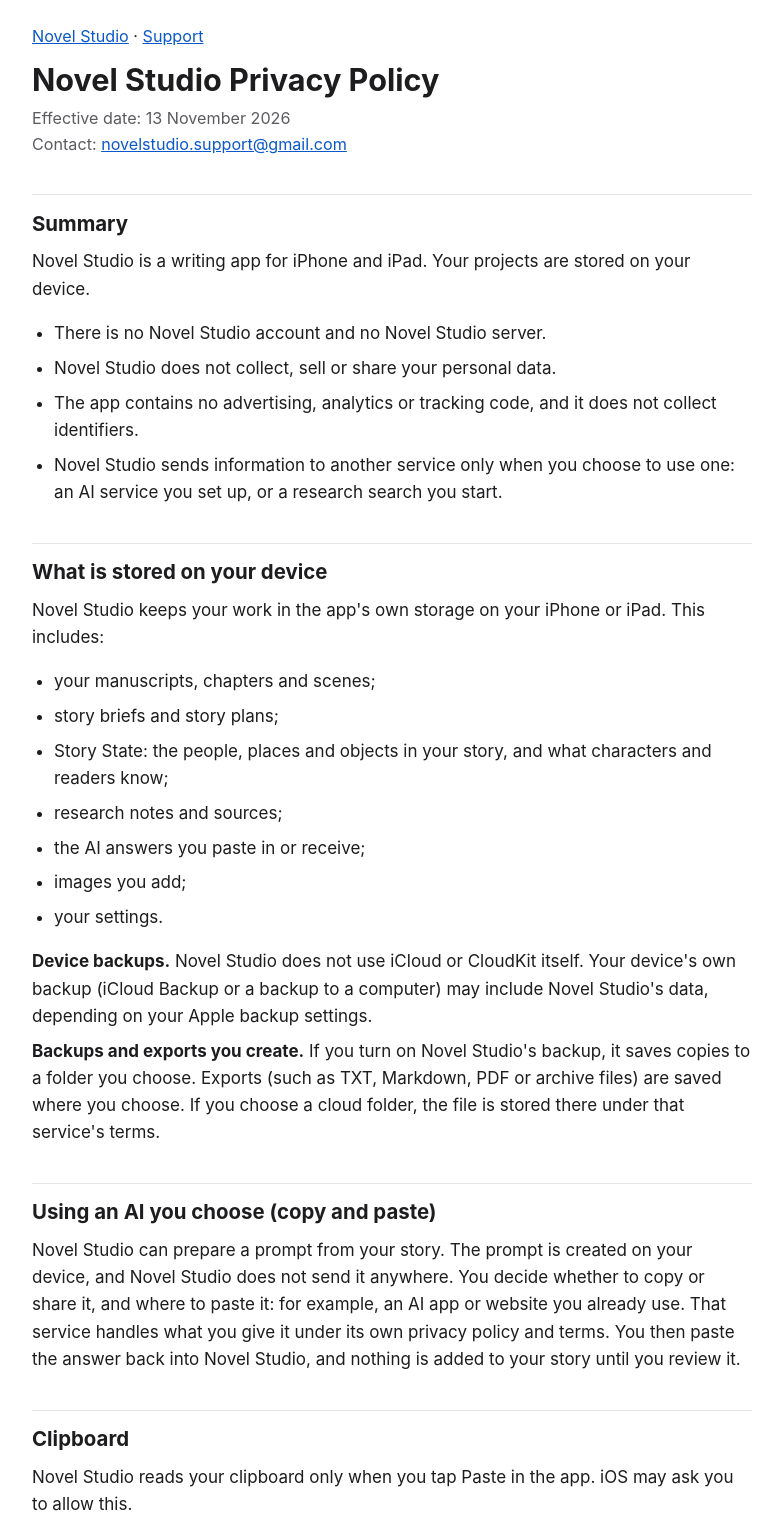
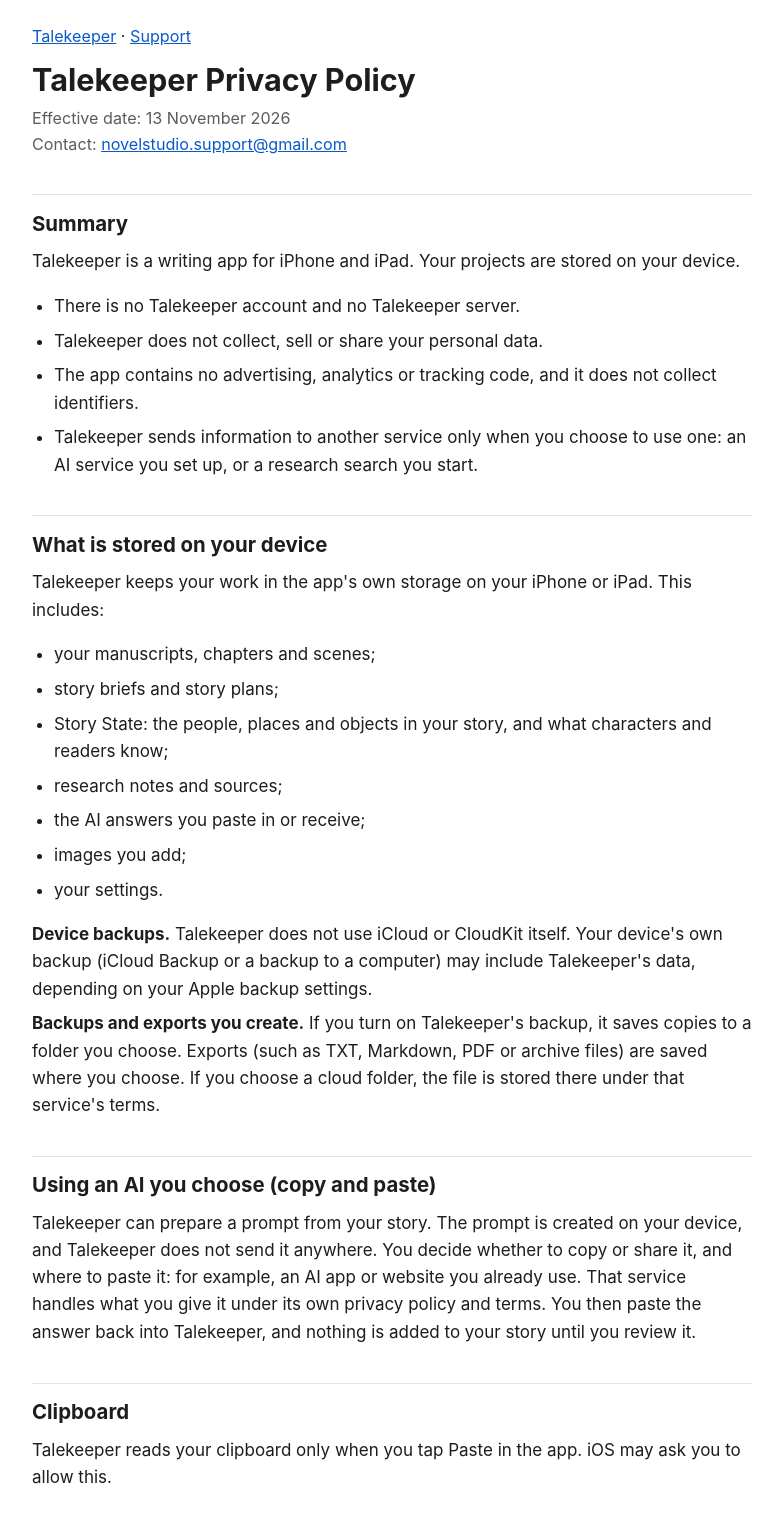
Before and after one commit to Talekeeper-app/talekeeper-app.github.io, a plain HTML site: page privacy/index.html in a window 1280 px wide. Shown: the top 1521 px of the page, without its empty margins (248-1031 px from the left). Drawn offline with Linux system fonts and the light colour scheme.

Commit message:
Update privacy policy for Talekeeper app

```diff
--- a/privacy/index.html
+++ b/privacy/index.html
@@ -3,8 +3,8 @@
 <head>
 <meta charset="utf-8">
 <meta name="viewport" content="width=device-width, initial-scale=1">
-<title>Novel Studio — Privacy Policy</title>
-<meta name="description" content="Privacy Policy for Novel Studio, a writing app for iPhone and iPad.">
+<title>Talekeeper — Privacy Policy</title>
+<meta name="description" content="Privacy Policy for Talekeeper, a writing app for iPhone and iPad.">
 <style>
   :root { color-scheme: light dark; --text: #1d1d1f; --muted: #5b5b60; --bg: #ffffff; --line: #e3e3e8; --link: #0a58ca; }
   @media (prefers-color-scheme: dark) { :root { --text: #f2f2f7; --muted: #b0b0b8; --bg: #111114; --line: #2c2c30; --link: #7ab0ff; } }
@@ -22,22 +22,22 @@
 </head>
 <body>
 <main>
-<nav><a href="../">Novel Studio</a> · <a href="../support/">Support</a></nav>
-<h1>Novel Studio Privacy Policy</h1>
+<nav><a href="../">Talekeeper</a> · <a href="../support/">Support</a></nav>
+<h1>Talekeeper Privacy Policy</h1>
 <p class="meta">Effective date: 13 November 2026<br>Contact: <a href="mailto:novelstudio.support@gmail.com">novelstudio.support@gmail.com</a></p>
 
 <h2>Summary</h2>
-<p>Novel Studio is a writing app for iPhone and iPad. Your projects are stored on your device.</p>
+<p>Talekeeper is a writing app for iPhone and iPad. Your projects are stored on your device.</p>
 <ul>
-  <li>There is no Novel Studio account and no Novel Studio server.</li>
-  <li>Novel Studio does not collect, sell or share your personal data.</li>
+  <li>There is no Talekeeper account and no Talekeeper server.</li>
+  <li>Talekeeper does not collect, sell or share your personal data.</li>
   <li>The app contains no advertising, analytics or tracking code, and it does not collect identifiers.</li>
-  <li>Novel Studio sends information to another service only when you choose to use one: an AI service you set up, or
+  <li>Talekeeper sends information to another service only when you choose to use one: an AI service you set up, or
     a research search you start.</li>
 </ul>
 
 <h2>What is stored on your device</h2>
-<p>Novel Studio keeps your work in the app's own storage on your iPhone or iPad. This includes:</p>
+<p>Talekeeper keeps your work in the app's own storage on your iPhone or iPad. This includes:</p>
 <ul>
   <li>your manuscripts, chapters and scenes;</li>
   <li>story briefs and story plans;</li>
@@ -47,29 +47,29 @@
   <li>images you add;</li>
   <li>your settings.</li>
 </ul>
-<p><strong>Device backups.</strong> Novel Studio does not use iCloud or CloudKit itself. Your device's own backup (iCloud
-Backup or a backup to a computer) may include Novel Studio's data, depending on your Apple backup settings.</p>
-<p><strong>Backups and exports you create.</strong> If you turn on Novel Studio's backup, it saves copies to a folder you
+<p><strong>Device backups.</strong> Talekeeper does not use iCloud or CloudKit itself. Your device's own backup (iCloud
+Backup or a backup to a computer) may include Talekeeper's data, depending on your Apple backup settings.</p>
+<p><strong>Backups and exports you create.</strong> If you turn on Talekeeper's backup, it saves copies to a folder you
 choose. Exports (such as TXT, Markdown, PDF or archive files) are saved where you choose. If you choose a cloud folder,
 the file is stored there under that service's terms.</p>
 
 <h2>Using an AI you choose (copy and paste)</h2>
-<p>Novel Studio can prepare a prompt from your story. The prompt is created on your device, and Novel Studio does not
+<p>Talekeeper can prepare a prompt from your story. The prompt is created on your device, and Talekeeper does not
 send it anywhere. You decide whether to copy or share it, and where to paste it: for example, an AI app or website you
 already use. That service handles what you give it under its own privacy policy and terms. You then paste the answer
-back into Novel Studio, and nothing is added to your story until you review it.</p>
+back into Talekeeper, and nothing is added to your story until you review it.</p>
 
 <h2>Clipboard</h2>
-<p>Novel Studio reads your clipboard only when you tap Paste in the app. iOS may ask you to allow this.</p>
+<p>Talekeeper reads your clipboard only when you tap Paste in the app. iOS may ask you to allow this.</p>
 
 <h2>Optional AI on your own computer</h2>
-<p>If you set up an AI server on your own computer (for example a Mac on your local network), Novel Studio sends the
-text needed for an AI task you start to that server only. Novel Studio never switches to a cloud AI service on its own.</p>
+<p>If you set up an AI server on your own computer (for example a Mac on your local network), Talekeeper sends the
+text needed for an AI task you start to that server only. Talekeeper never switches to a cloud AI service on its own.</p>
 
 <h2>Optional cloud AI with your own key</h2>
 <p>You can connect a cloud AI provider using your own account and API key. If you do:</p>
 <ul>
-  <li>Novel Studio sends that provider the content needed for an AI task <strong>you start</strong>: your instructions
+  <li>Talekeeper sends that provider the content needed for an AI task <strong>you start</strong>: your instructions
     and the related parts of your story.</li>
   <li>It asks for your permission before it first sends anything to a provider. It never sends story content from
     projects you mark Private or Offline, and it never falls back to a cloud provider automatically.</li>
@@ -94,32 +94,32 @@ text needed for an AI task you start to that server only. Novel Studio never swi
 policies.</p>
 
 <h2>Photos and files</h2>
-<p>Images you add are chosen with the system picker, so Novel Studio does not need access to your whole photo library.
+<p>Images you add are chosen with the system picker, so Talekeeper does not need access to your whole photo library.
 Images are stored with location and other private metadata removed. Imports read only the files you choose.</p>
 
 <h2>Purchases</h2>
-<p>The current version of Novel Studio has no in-app purchases or subscriptions.</p>
+<p>The current version of Talekeeper has no in-app purchases or subscriptions.</p>
 
 <h2>Deleting your data</h2>
 <ul>
   <li><strong>Inside a project:</strong> scenes, chapters and other items you delete go to the project's Trash, and
     emptying the Trash removes them permanently.</li>
   <li><strong>Whole projects:</strong> the current version does not have a separate "delete project" command. Deleting
-    the Novel Studio app removes all its projects and settings from that device. Device backups may still contain them
+    the Talekeeper app removes all its projects and settings from that device. Device backups may still contain them
     until those backups are replaced or deleted.</li>
   <li><strong>Your copies:</strong> exported files and backups you saved stay where you saved them until you delete
     them.</li>
   <li><strong>API keys:</strong> you can remove them in the app's AI Settings.</li>
   <li><strong>Content you sent to other services:</strong> anything you chose to send to an AI provider or a research
-    service is handled under that service's policy. Novel Studio cannot delete it there.</li>
+    service is handled under that service's policy. Talekeeper cannot delete it there.</li>
 </ul>
 
 <h2>Children</h2>
-<p>Novel Studio is a general writing tool without accounts, chat, publishing or social features. It is not directed at
+<p>Talekeeper is a general writing tool without accounts, chat, publishing or social features. It is not directed at
 children under 13.</p>
 
 <h2>Changes to this policy</h2>
-<p>If Novel Studio's data practices change, this page and its effective date will be updated.</p>
+<p>If Talekeeper's data practices change, this page and its effective date will be updated.</p>
 
 <h2>Contact</h2>
 <p>Questions about this policy: <a href="mailto:novelstudio.support@gmail.com">novelstudio.support@gmail.com</a></p>
```
